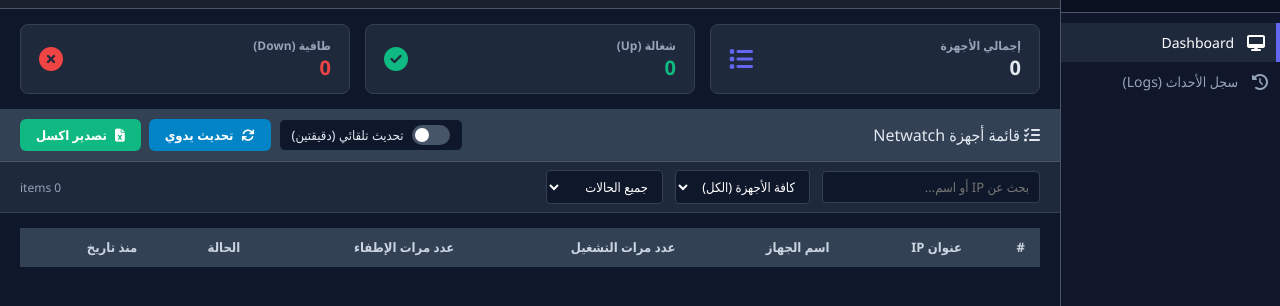
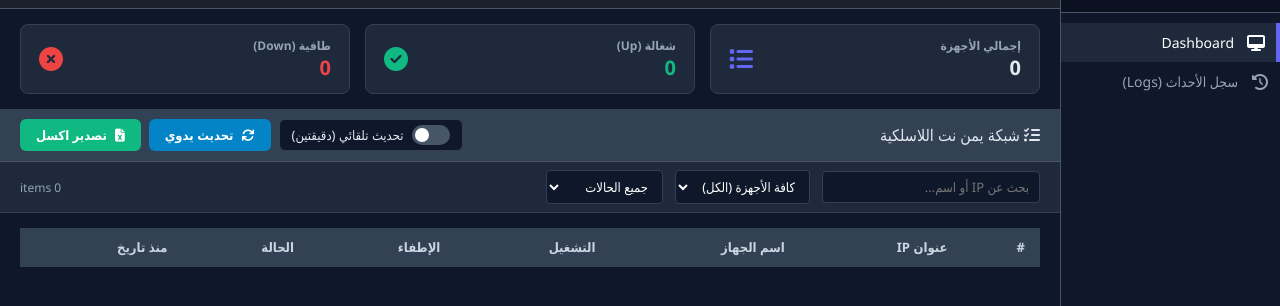
Before and after one commit to hlaahlww035/ye, a website: page index.html in a window 1280 px wide. Shown: the part 50-356 px from the top of the page. Drawn offline with Linux system fonts and the light colour scheme.

Commit message:
Update index.html

```diff
--- a/index.html
+++ b/index.html
@@ -125,7 +125,7 @@
             </div>
 
             <div class="window-header">
-                <div class="window-title"><i class="fa-solid fa-list-check"></i> قائمة أجهزة Netwatch</div>
+                <div class="window-title"><i class="fa-solid fa-list-check"></i> شبكة يمن نت اللاسلكية</div>
                 <div style="display: flex; gap: 8px; align-items: center;">
                     <div class="auto-refresh-box">
                         <label class="switch"><input type="checkbox" id="autoRefreshToggle" onchange="toggleAutoRefresh()"><span class="slider"></span></label>
@@ -159,7 +159,7 @@
                 <table>
                     <thead>
                         <tr>
-                            <th>#</th><th> عنوان IP</th><th>اسم الجهاز </th><th>عدد مرات التشغيل</th><th>عدد مرات الإطفاء</th><th>الحالة</th><th>منذ تاريخ</th>
+                            <th>#</th><th> عنوان IP</th><th>اسم الجهاز </th><th> التشغيل</th><th> الإطفاء</th><th>الحالة</th><th>منذ تاريخ</th>
                         </tr>
                     </thead>
                     <tbody id="tableBody"></tbody>
```
